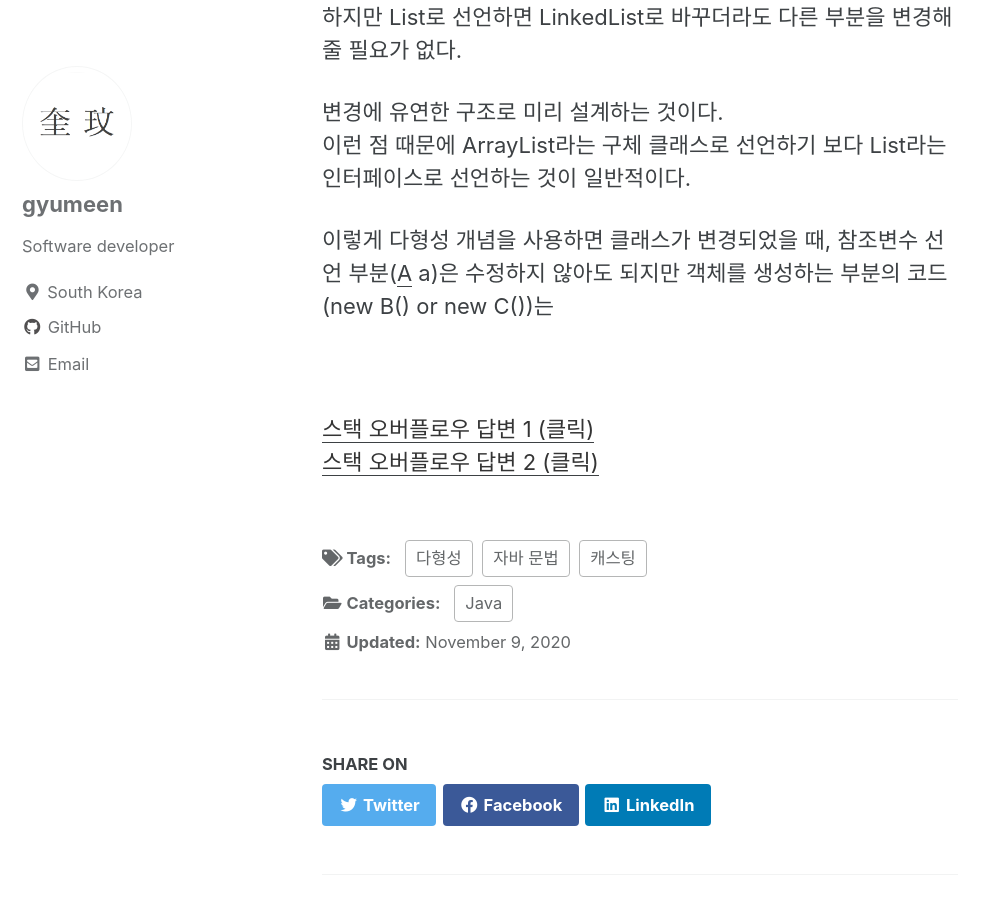
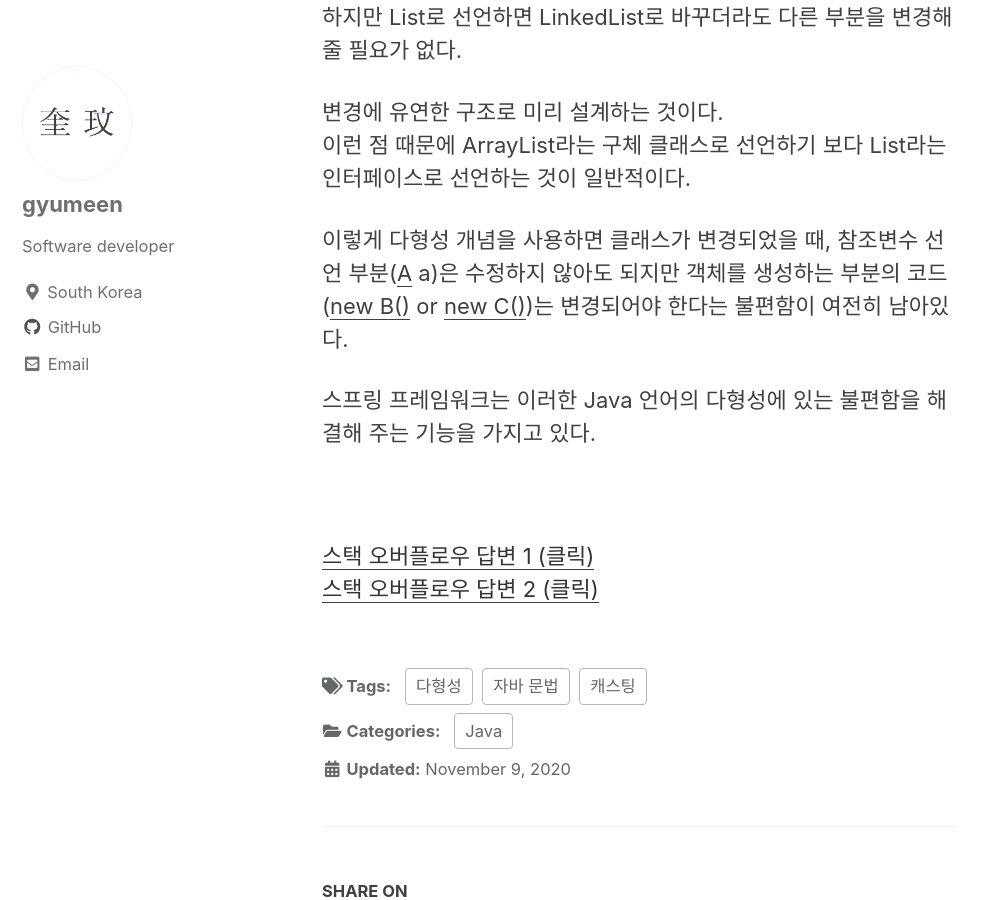
Before and after one commit to gyumeen/gyumeen.github.io, a Jekyll site: the page built from _posts/2021/Java/2021-01-09-업 캐스팅을 하는 이유.md, in a window 1280 px wide and 900 px high, scrolled down 760 px. Shown: the whole window, without its empty margins (0-998 px from the left). Built offline with Jekyll 4.4.1, drawn with Linux system fonts in a browser that asks for light colours; cached includes are drawn as plain includes; comment, search, counter and statistics services are not loaded.

Commit message:
Update 2021-01-09-업 캐스팅을 하는 이유.md

```diff
--- a/_posts/2021/Java/2021-01-09-업 캐스팅을 하는 이유.md
+++ b/_posts/2021/Java/2021-01-09-업 캐스팅을 하는 이유.md
@@ -31,7 +31,9 @@ ArrayList라는 구현체로 선언하면, 해당 자료구조를 ArrayList로
 변경에 유연한 구조로 미리 설계하는 것이다.
 이런 점 때문에 ArrayList라는 구체 클래스로 선언하기 보다 List라는 인터페이스로 선언하는 것이 일반적이다.
 
-이렇게 다형성 개념을 사용하면 클래스가 변경되었을 때, 참조변수 선언 부분(<U>A</U> a)은 수정하지 않아도 되지만 객체를 생성하는 부분의 코드(new B() or new C())는
+이렇게 다형성 개념을 사용하면 클래스가 변경되었을 때, 참조변수 선언 부분(<U>A</U> a)은 수정하지 않아도 되지만 객체를 생성하는 부분의 코드(<U>new B()</U> or <U>new C()</U>)는 변경되어야 한다는 불편함이 여전히 남아있다.
+
+스프링 프레임워크는 이러한 Java 언어의 다형성에 있는 불편함을 해결해 주는 기능을 가지고 있다.
 
 <br/>
 
```
